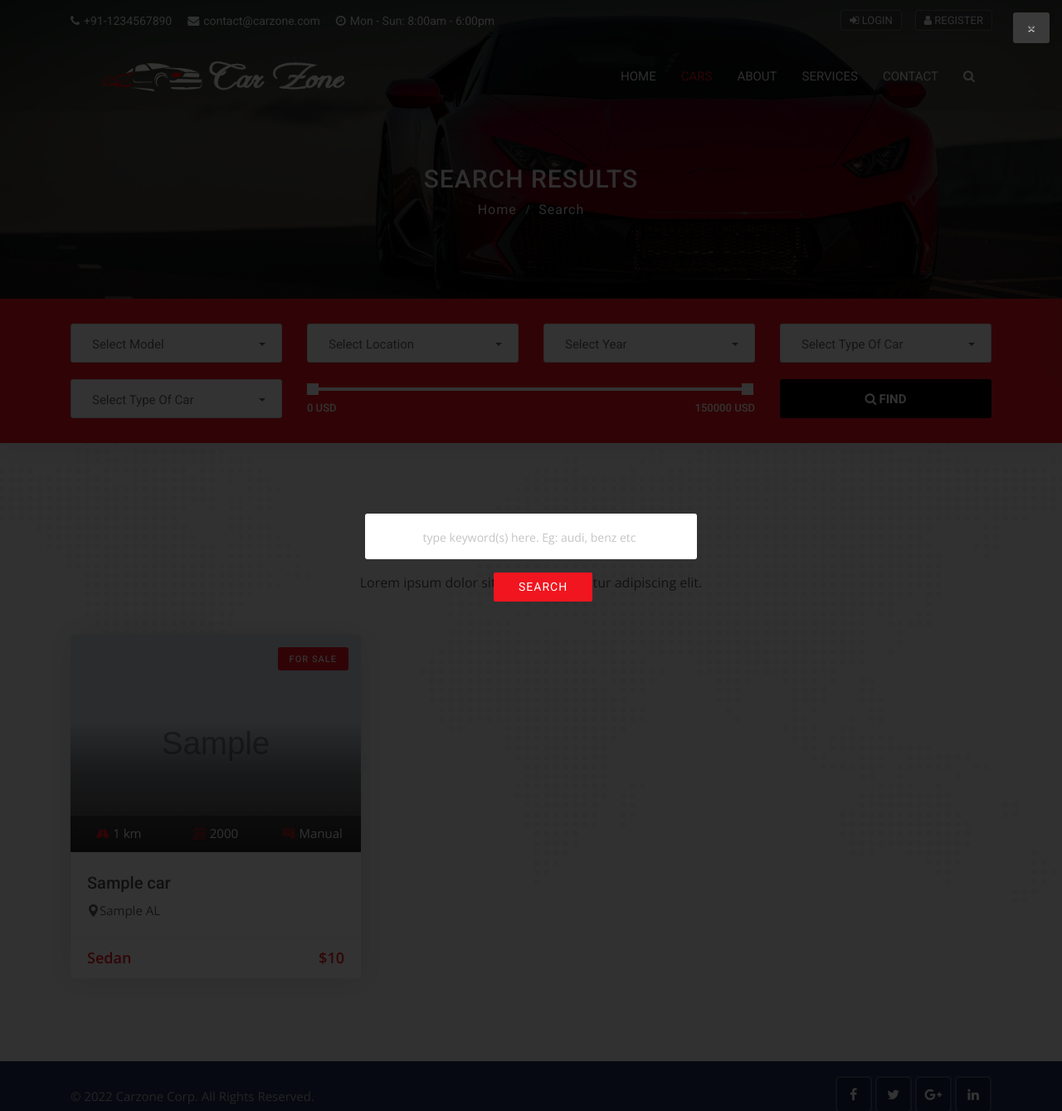
After one commit to amanovishnu/AutoExchange, a Django app: page /cars/search/ in a window 1280 px wide, after a click that opens the changed part. The commit adds this page. Shown: the whole page at 83% size. Run offline with Django 3.2, Linux system fonts and the light colour scheme; tables that the repository leaves empty hold one stand-in row (values such as "Sample post"); grey boxes marked "Sample" are stand-in pictures; some libraries are stand-ins or nearby versions.

Commit message:
search functionality completed

```diff
--- a/cars/urls.py
+++ b/cars/urls.py
@@ -3,5 +3,6 @@ from . import views
 
 urlpatterns = [
     path('', views.cars, name='cars'),
-    path('<int:id>', views.car_detail, name='car_detail')
+    path('<int:id>', views.car_detail, name='car_detail'),
+    path('search/', views.search, name='search'),
 ]
--- a/cars/views.py
+++ b/cars/views.py
@@ -4,10 +4,24 @@ from .models import Car
 
 def cars(request):
     cars = Car.objects.all().order_by('-created_date')
+    model_search = Car.objects.values_list('model', flat=True).distinct()
+    year_search = Car.objects.values_list('year', flat=True).distinct()
+    city_search = Car.objects.values_list('city', flat=True).distinct()
+    body_style_search = Car.objects.values_list('body_style', flat=True).distinct()
     paginator = Paginator(cars,2)
-    page_number = request.GET['page']
+    try:
+        page_number = request.GET['page']
+    except:
+        page_number = 1
     page_cars = paginator.get_page(page_number)
-    data = {'cars':page_cars}
+
+    data = {
+        'cars':page_cars,
+        'model_search':model_search,
+        'year_search':year_search,
+        'city_search':city_search,
+        'body_style_search':body_style_search,
+        }
     return render(request, 'cars/cars.html', context=data)
 
 
@@ -16,3 +30,52 @@ def car_detail(request, id):
     print(type(car.features))
     data = {'car':car}
     return render(request, 'cars/car_detail.html', context=data)
+
+
+def search(request):
+    cars = Car.objects.order_by('-created_date')
+    model_search = Car.objects.values_list('model', flat=True).distinct()
+    year_search = Car.objects.values_list('year', flat=True).distinct()
+    city_search = Car.objects.values_list('city', flat=True).distinct()
+    body_style_search = Car.objects.values_list('body_style', flat=True).distinct()
+    transmission_search = Car.objects.values_list('transmission', flat=True).distinct()
+
+
+    if 'keyword' in request.GET and request.GET['keyword'] != '':
+        keyword = request.GET['keyword']
+        cars = cars.filter(description__icontains=keyword)
+
+    if 'model' in request.GET and request.GET['model'] != '':
+        model = request.GET['model']
+        cars = cars.filter(model__iexact=model)
+
+    if 'year' in request.GET and request.GET['year'] != '':
+        year = request.GET['year']
+        cars = cars.filter(year__iexact=year)
+
+    if 'city' in request.GET and request.GET['city'] != '':
+        city = request.GET['city']
+        cars = cars.filter(city__iexact=city)
+
+    if 'body_style' in request.GET and request.GET['body_style'] != '':
+        body_style = request.GET['body_style']
+        cars = cars.filter(body_style__iexact=body_style)
+
+    if 'min_price' in request.GET and 'max_price' in request.GET and request.GET['min_price'] != '' and request.GET['max_price'] != '' :
+        min_price = request.GET['min_price']
+        max_price = request.GET['max_price']
+        cars = cars.filter(price__gte=min_price, price__lte=max_price)
+
+    if 'transmission' in request.GET and request.GET['transmission'] != '':
+        transmission = request.GET['transmission']
+        cars = cars.filter(transmission__iexact=transmission)
+
+    data = {
+        'cars':cars,
+        'model_search':model_search,
+        'year_search':year_search,
+        'city_search':city_search,
+        'body_style_search':body_style_search,
+        'transmission_search':transmission_search,
+        }
+    return render(request, 'cars/search.html', context=data)
--- a/templates/base.html
+++ b/templates/base.html
@@ -49,7 +49,7 @@
     {% block content %}
     {% endblock %}
 
-    {% include 'includes/search.html' %}
+    {% include 'includes/searchbar.html' %}
     {% include 'includes/footer.html' %}
 
     <script src="{% static 'js/jquery-2.2.0.min.js' %}"></script>
--- a/templates/cars/car_detail.html
+++ b/templates/cars/car_detail.html
@@ -8,7 +8,7 @@
 <div class="sub-banner overview-bgi">
     <div class="container breadcrumb-area">
         <div class="breadcrumb-areas">
-            <h1>{{ car.car_title }}</h1>
+            <h1>{{car.car_title}}</h1>
             <ul class="breadcrumbs">
                 <li><a href="{% url 'home' %}">Home</a></li>
                 <li class="active">{{ car.car_title }}</li>
--- /dev/null
+++ b/templates/cars/search.html
@@ -0,0 +1,203 @@
+{% extends 'base.html' %}
+{% load static %}
+{% load humanize %}
+{% load custom_filters %}
+
+{% block content %}
+<!-- Banner start -->
+<div class="sub-banner overview-bgi">
+    <div class="container breadcrumb-area">
+        <div class="breadcrumb-areas">
+            <h1>Search Results</h1>
+            <ul class="breadcrumbs">
+                <li><a href="{% url 'home' %}">Home</a></li>
+                <li class="active">Search</li>
+            </ul>
+        </div>
+    </div>
+</div>
+<!-- Banner end -->
+
+<!-- Search box 3 start -->
+<div class="search-box-3 sb-7 bg-active">
+    <div class="container">
+        <div class="search-area-inner">
+            <div class="search-contents">
+                <form action="{% url 'search' %}" method="GET">
+                    <div class="row">
+                        <div class="col-lg-3 col-md-6 col-sm-6 col-6">
+                            <div class="form-group">
+                                <select class="selectpicker search-fields" name="model">
+                                    <option disabled="disabled" selected="selected">Select Model</option>
+                                    {% for model in model_search %}
+                                    <option value="{{model}}">{{model}}</option>
+                                    {% endfor %}
+                                </select>
+                            </div>
+                        </div>
+                        <div class="col-lg-3 col-md-6 col-sm-6 col-6">
+                            <div class="form-group">
+                                <select class="selectpicker search-fields" name="city">
+                                    <option disabled="disabled" selected="selected">Select Location</option>
+                                    {% for city in city_search %}
+                                    <option value="{{city}}">{{city}}</option>
+                                    {% endfor %}
+                                </select>
+                            </div>
+                        </div>
+                        <div class="col-lg-3 col-md-6 col-sm-6 col-6">
+                            <div class="form-group">
+                                <select class="selectpicker search-fields" name="year">
+                                    <option disabled="disabled" selected="selected">Select Year</option>
+                                    {% for year in year_search %}
+                                    <option value="{{year}}">{{year}}</option>
+                                    {% endfor %}
+                                </select>
+                            </div>
+                        </div>
+                        <div class="col-lg-3 col-md-6 col-sm-6 col-6">
+                            <div class="form-group">
+                                <select class="selectpicker search-fields" name="body_style">
+                                    <option disabled="disabled" selected="selected">Select Type Of Car</option>
+                                    {% for body_style in body_style_search %}
+                                    <option value="{{body_style}}">{{body_style}}</option>
+                                    {% endfor %}
+                                </select>
+                            </div>
+                        </div>
+                    </div>
+                    <div class="row">
+                        <div class="col-lg-3 col-md-6 col-sm-6 col-6">
+                            <div class="form-group">
+                                <select class="selectpicker search-fields" name="transmission">
+                                    <option disabled="disabled" selected="selected">Select Type Of Car</option>
+                                    {% for transmission in transmission_search %}
+                                    <option value="{{transmission}}">{{transmission}}</option>
+                                    {% endfor %}
+                                </select>
+                            </div>
+                        </div>
+                        <div class="col-lg-6 col-md-6 col-sm-6 col-6">
+                            <div class="form-group">
+                                <div class="range-slider">
+                                    <div data-min="0" data-max="150000" data-unit="USD" data-min-name="min_price"
+                                        data-max-name="max_price" class="range-slider-ui ui-slider"
+                                        aria-disabled="false"></div>
+                                    <div class="clearfix"></div>
+                                </div>
+                            </div>
+                        </div>
+                        <div class="col-lg-3 col-md-6 col-sm-6 col-6">
+                            <div class="form-group">
+                                <button class="btn btn-block button-theme btn-md">
+                                    <i class="fa fa-search"></i>Find
+                                </button>
+                            </div>
+                        </div>
+                    </div>
+                </form>
+            </div>
+        </div>
+    </div>
+</div>
+<!-- Search box 3 end -->
+
+<!-- Featured car start -->
+<div class="featured-car content-area">
+    <div class="container">
+        <!-- Main title -->
+        <div class="main-title">
+            <h1>Here's your <span>Cars</span></h1>
+            <p>Lorem ipsum dolor sit amet, consectetur adipiscing elit.</p>
+        </div>
+        <div class="row">
+            {% for car in cars %}
+            <div class="col-lg-4 col-md-6">
+                <div class="car-box">
+                    <div class="car-thumbnail">
+                        <a href="car-details.html" class="car-img">
+                            <div class="tag">For Sale</div>
+                            <img class="d-block w-100" src="{{ car.car_photo_0.url }}" alt="car" style="max-height:262px; min-height:262px;">
+                            <div class="facilities-list clearfix">
+                                <ul>
+                                    <li>
+                                        <span><i class="flaticon-way"></i></span>{{car.miles|mulInt:1.6|roundOff|intcomma}} km
+                                    </li>
+                                    <li>
+                                        <span><i class="flaticon-calendar-1"></i></span>{{car.year}}
+                                    </li>
+                                    <li>
+                                        <span><i class="flaticon-manual-transmission"></i></span>{{car.transmission}}
+                                    </li>
+                                </ul>
+                            </div>
+                        </a>
+                        <div class="carbox-overlap-wrapper">
+                            <div class="overlap-box">
+                                <div class="overlap-btns-area">
+                                    <a class="overlap-btn" data-toggle="modal" data-target="#carOverviewModal">
+                                        <i class="fa fa-eye-slash"></i>
+                                    </a>
+                                    <div class="car-magnify-gallery">
+                                        {% if car.car_photo_0 %}
+                                        <a href="{{ car.car_photo_0.url}}" class="overlap-btn"
+                                            data-sub-html="<h4>Lamborghini Huracán</h4><p>A beautiful Sunrise this morning taken En-route to Keswick not one as planned but I'm extremely happy....</p>">
+                                            <i class="fa fa-expand"></i>
+                                            <img class="hidden" src="{{ car.car_photo_0.url}}" alt="hidden-img">
+                                        </a>
+                                        {% endif %}
+                                        {% if car.car_photo_1 %}
+                                        <a href="{{ car.car_photo_1.url}}" class="hidden"
+                                            data-sub-html="<h4>Lexus GS Red Car</h4><p>A beautiful Sunrise this morning taken En-route to Keswick not one as planned but I'm extremely happy....</p>">
+                                            <img class="hidden" src="{{ car.car_photo_1.url}}" alt="hidden-img">
+                                        </a>
+                                        {% endif %}
+                                        {% if car.car_photo_2 %}
+                                        <a href="{{ car.car_photo_2.url}}" class="hidden"
+                                            data-sub-html="<h4>2015 Porsche Cayenne</h4><p>A beautiful Sunrise this morning taken En-route to Keswick not one as planned but I'm extremely happy....</p>">
+                                            <img class="hidden" src="{{ car.car_photo_2.url}}" alt="hidden-img">
+                                        </a>
+                                        {% endif %}
+                                        {% if car.car_photo_3 %}
+                                        <a href="{{ car.car_photo_3.url}}" class="hidden"
+                                            data-sub-html="<h4>Toyota Corolla</h4><p>A beautiful Sunrise this morning taken En-route to Keswick not one as planned but I'm extremely happy....</p>">
+                                            <img class="hidden" src="{{ car.car_photo_3.url}}" alt="hidden-img">
+                                        </a>
+                                        {% endif %}
+                                        {% if car.car_photo_4 %}
+                                        <a href="{{ car.car_photo_4.url}}" class="hidden"
+                                            data-sub-html="<h4>Toyota Prius Specs</h4><p>A beautiful Sunrise this morning taken En-route to Keswick not one as planned but I'm extremely happy....</p>">
+                                            <img class="hidden" src="{{ car.car_photo_4.url}}" alt="hidden-img">
+                                        </a>
+                                        {% endif %}
+                                    </div>
+                                </div>
+                            </div>
+                        </div>
+                    </div>
+                    <div class="detail">
+                        <h1 class="title">
+                            <a href="car-details.html">{{car.car_title}}</a>
+                        </h1>
+                        <div class="location">
+                            <a href="car-details.html">
+                                <i class="flaticon-pin"></i>{{car.city}} {{car.state}}
+                            </a>
+                        </div>
+                    </div>
+                    <div class="footer clearfix">
+                        <div class="pull-left ratings days">
+                            <p class="cartype">{{car.body_style}}</p>
+                        </div>
+                        <div class="pull-right">
+                            <p class="price">${{car.price|intcomma}}</p>
+                        </div>
+                    </div>
+                </div>
+            </div>
+            {% endfor %}
+        </div>
+    </div>
+</div>
+<!-- Featured car end -->
+{% endblock %}
--- a/templates/includes/search.html
+++ b/templates/includes/searchbar.html
@@ -1,8 +1,8 @@
 <!-- Full Page Search Start -->
 <div id="full-page-search">
     <button type="button" class="close">×</button>
-    <form action="https://storage.googleapis.com/theme-vessel/carhouse/index.html#" class="search-header">
-        <input type="search" value="" placeholder="type keyword(s) here. Eg: audi, benz etc" />
+    <form action="{% url 'search' %}" class="search-header">
+        <input type="search" value="" placeholder="type keyword(s) here. Eg: audi, benz etc" name="keyword"/>
         <button type="submit" class="btn btn-sm button-theme">Search</button>
     </form>
 </div>
```
Also changed, not shown: pages/views.py (+10 -1 lines), templates/cars/cars.html (+28 -41 lines), templates/pages/home.html (+20 -32 lines).
